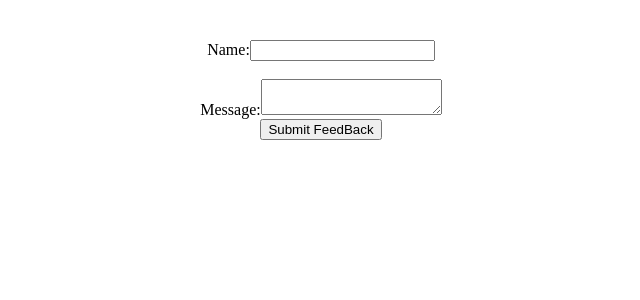
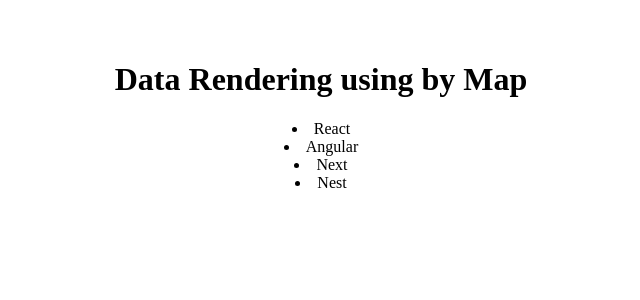
Before and after one commit to arafat-fullstackdev/Masynctech-Coding-School, a React (Vite) app: page / in a window 1280 px wide. Shown: the top 300 px of the page, without its empty margins (319-959 px from the left). Built offline with nearby package versions, Linux system fonts and the light colour scheme.

Commit message:
Data rendering by map fun

```diff
--- a/src/App.jsx
+++ b/src/App.jsx
@@ -9,6 +9,7 @@
 import Form from './components/Hooks/Form'
 import HookProject from './components/Hooks/HookProject'
 import FeedBack from './components/Hooks/FeedBack'
+import Map from './components/Hooks/Map'
 
 function App() {
 
@@ -21,7 +22,8 @@
        <ThemSwitcher/> */}
        {/* <Form/> */}
        {/* <HookProject/> */}
-       <FeedBack/>
+       {/* <FeedBack/> */}
+       <Map/>
       </div>
 
     </>
--- /dev/null
+++ b/src/components/Hooks/Map.jsx
@@ -0,0 +1,25 @@
+import React from 'react'
+
+function Map() {
+    //const renderData = ['JS','Java','Assembly'];
+    const mostUse = [
+        {id: 1, name: "React" },
+        {id: 2, name: "Angular" },
+        {id: 3, name: "Next" },
+        {id: 4, name: "Nest" },
+    ];
+  return (
+    <div>
+        <h1>Data Rendering using by Map</h1>
+        <section>
+
+            {mostUse.map((users)=>{
+            return <li key={users.id}>{users.name}</li>
+            })}
+        </section>
+
+    </div>
+  )
+}
+
+export default Map
```
